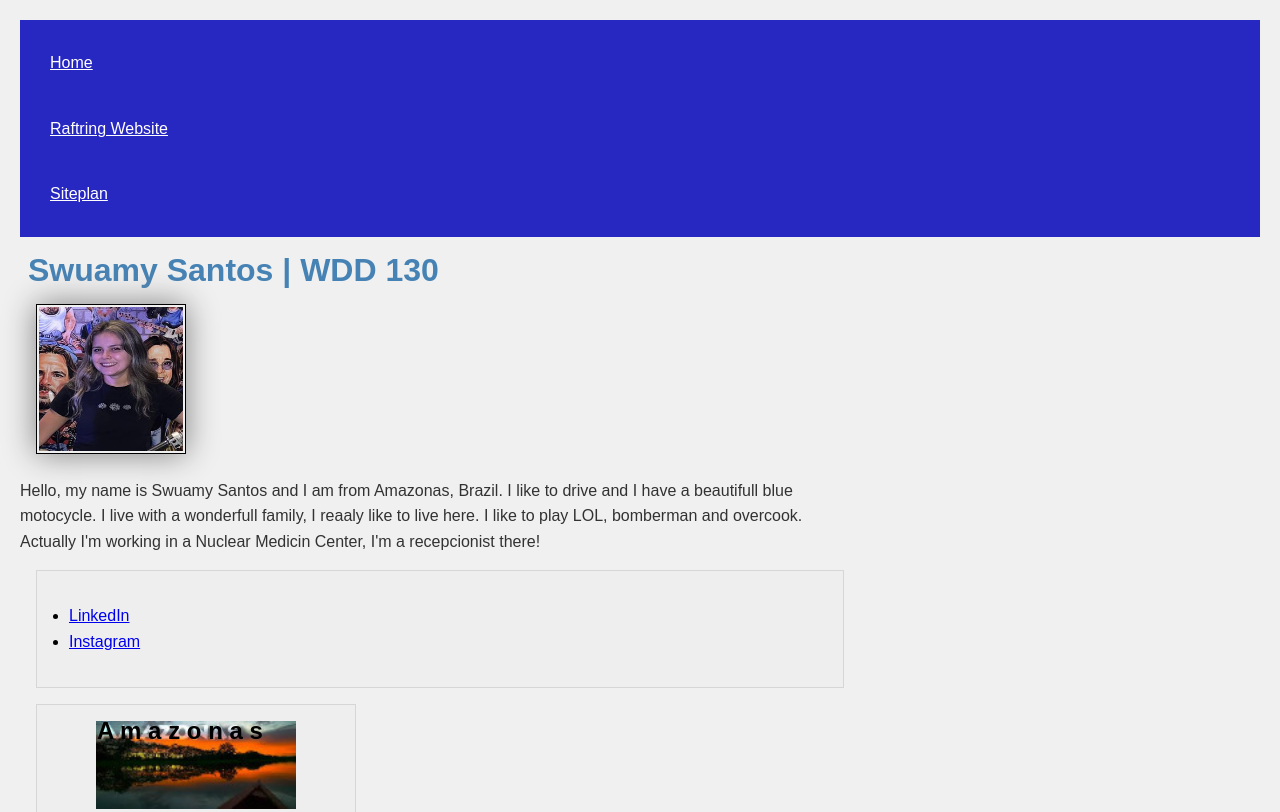
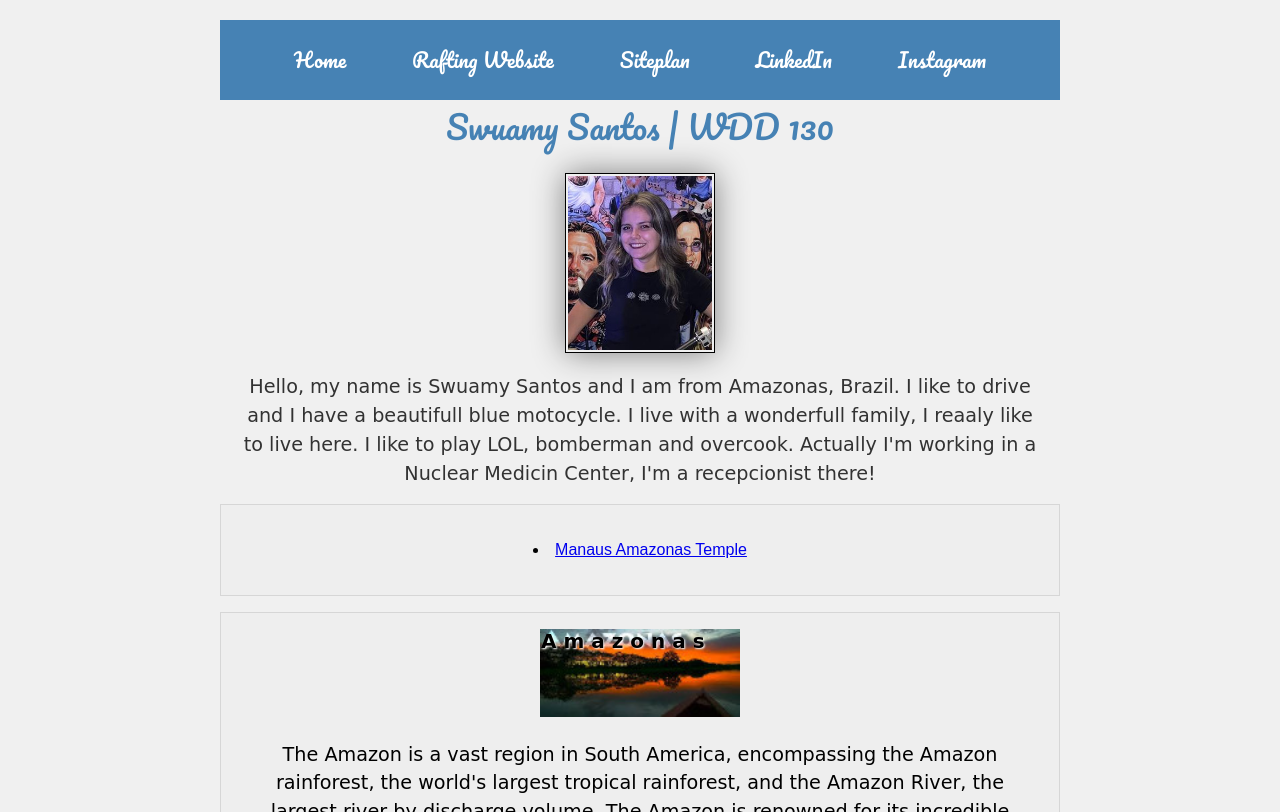
Before and after one commit to swamyssantos/wdd130, a plain HTML site: page index.html in a window 1280 px wide. Shown: the top 812 px of the page. Drawn offline with Linux system fonts and the light colour scheme; a web font is replaced by a local one.

Commit message:
refresh the index.html in github and this respect css

```diff
--- a/index.html
+++ b/index.html
@@ -6,6 +6,11 @@
     <meta name="viewport" content="width=device-width,initial-scale=1.0">
     <title>Swuamy Santos | WDD 130 </title>
     <link rel="stylesheet" href="styles.css">
+    <link rel="preconnect" href="https://fonts.googleapis.com">
+    <link rel="preconnect" href="https://fonts.gstatic.com" crossorigin>
+   <link rel="preconnect" href="https://fonts.googleapis.com">
+<link rel="preconnect" href="https://fonts.gstatic.com" crossorigin>
+<link href="https://fonts.googleapis.com/css2?family=Caveat:wght@400..700&family=Edu+NSW+ACT+Cursive:wght@400..700&family=Meow+Script&family=Pacifico&family=Sarina&display=swap" rel="stylesheet">
     <meta name="css code practice" content="A page that i use to Share and practice my skills with CSS code.">
     <meta name="author" content="Swuamy Santos">
 </head>
@@ -13,10 +18,14 @@
 <header>
     <nav>
         <a href="#">Home</a>
-        <a href="wwr/">Raftring Website</a>
-        <a href="wwr/site-plan-rafting.html">Siteplan</a>
+        <a href="wwr/about.html">Rafting Website</a>
+        <a href="/wwr">Siteplan</a>
+        <a href="https://www.linkedin.com/in/swuamysantos/">LinkedIn</a>
+        <a href="https://www.instagram.com/swamy.santos?igsh=amVjY2wxOTFlM2p3">Instagram</a>
+
     </nav>
 </header>
+<div class="grid">
 <main>
     <h1> Swuamy Santos | WDD 130</h1>
     <img src="profile.jpg" alt="Profile image of Swuamy Santos." width="300">
@@ -26,10 +35,11 @@
 bomberman and overcook. Actually I'm working in a Nuclear Medicin Center, I'm a recepcionist there!
   </p>
     <ul class="box indent">
-        <li><a href="https://www.linkedin.com/in/swuamysantos/">LinkedIn</a></li>
-        <li><a href="https://www.instagram.com/swamy.santos?igsh=amVjY2wxOTFlM2p3">Instagram</a></li>
+        <li> <a href="https://www.churchofjesuschrist.org/temples/details/manaus-brazil-temple?lang=por">Manaus Amazonas Temple</a> </li>
+
 
 </main>
+
 <aside class="box">
   <h2>A m a z o n a s</h2>
   <img src="amazonas.jpg" alt="Rio Amazonas">
@@ -37,6 +47,7 @@ bomberman and overcook. Actually I'm working in a Nuclear Medicin Center, I'm a
 The Amazon rainforest, often called the "lungs of the Earth," is a vast expanse of tropical forest covering much of the Amazon basin. It is characterized by high rainfall, warm temperatures, and incredible biodiversity. The Amazon River, the lifeblood of the region, flows through the rainforest, carrying a massive volume of water to the Atlantic Ocean. The Amazon is home to an estimated 10% of all known species on Earth, including iconic animals like jaguars, anacondas, and river dolphins.
 The region is also home to diverse indigenous cultures, each with unique traditions and knowledge of the rainforest. However, the Amazon is facing threats from deforestation, mining, and other human activities. Protecting this vital ecosystem and its inhabitants is crucial for the health of the planet and the well-being of its people.</p>
 </aside>
+</div>
 <footer>
     <p> © 2025 • Swuamy Santos • Amazonas, Brasil. </p>
 </footer>
--- a/styles.css
+++ b/styles.css
@@ -3,6 +3,36 @@
   padding: 0;
   box-sizing: border-box;
 }
+
+main {
+  max-width: 840px;
+  margin: 0 auto;
+}
+
+
+header, .grid, footer {
+      max-width: 840px;
+      margin: 0 auto;
+    }
+
+.grid {
+      display: grid;
+      align-items: center;
+    }
+
+    main {
+      grid-column: 1/1;
+      grid-row: 1/2;
+      margin: 0px;
+    }
+
+    aside {
+      width: 3rem;
+      position: relative;
+      grid-column: 1/1;
+      grid-row: 2/2;
+    }
+
 
 body {
     font-family: Arial, Helvetica, sans-serif;
@@ -14,34 +44,58 @@ body {
 
 
 nav {
-    background-color: rgb(39, 39, 194);
-    padding: 10px;
+    background-color: Steelblue;
+    padding: 1rem;
+    display: flex;
+    justify-content: space-evenly;
+    align-items: center;
+    position: relative;
 }
 
 nav a {
-    color: white;
+    color: rgb(255, 255, 255);
     display: block;
-    padding: 20px;
+    padding: 10px;
+    padding: 0.5rem;
+    font-size: 20px;
+    display: flex;
+    text-decoration: none;
+    font-family: "Pacifico", cursive;
 }
 
 
 h1 {
-    color: Steelblue;
-    padding: .5rem;
+  color: Steelblue;
+  font-family: "Pacifico", cursive;
+  font-weight: 400;
+  font-style: normal;
+  padding: 1px;
+  text-align: center;
   }
 
   main img {
     width: 150px;
-    height: 150px;
+    height: 180px;
     border: 1px solid black;
     padding: 2px;
     box-shadow: 0 0 30px gray;
-    float: center;
-    margin: 0 0 1rem 1rem;
+    display: block;
+    margin: 20px auto;
+
 }
 
 p {
     padding: 0;
+    align-content: center;
+    text-align: center;
+    font-size: 1.2rem;
+    margin: 1rem;
+    line-height: 1.5;
+    font-family: "Edu NSW ACT Cursive", cursive;
+    font-optical-sizing: auto;
+
+
+
 }
 
 main {
@@ -73,8 +127,15 @@ aside img {
 
 aside h2 {
   position: absolute;
-  top: 7px;
-  left: 60px;
+  top: 12px;
+  left: 320px;
+  text-decoration-color: 0 0 50px gray;
+  text-shadow: 1px 1px 2px #ffffff;
+  font-family: "Sarina", cursive;
+  font-weight: 4300;
+  font-style: normal;
+  font-size: 20px;
+  letter-spacing: 0.0em;
 }
 
 
@@ -86,15 +147,27 @@ footer {
 
 /* class selectors */
 .box {
-  margin: 1rem;
+  width: 840px;
+  margin-left: auto;
+  margin-right: auto;
   border: 1px solid rgba(0,0,0,.1);
   padding: 1rem;
+  text-align: center;
   background-color: #eee;
   color: #000;
+  display: block;
+  float: none;
 }
 
 .indent {
-  margin-left: 1rem;
+  width: 840px;
+  margin: 0 auto;
+  margin-left: auto;              /* empurra para a direita */
+  margin-right: auto;
   border: 1px solid rgba(0,0,0,.1);
+  list-style-position: inside;
+  text-align: center;
   padding: 2rem;
+  display: block;
+  float: none;
 }
--- a/wwr/styles/stylesamazon.css
+++ b/wwr/styles/stylesamazon.css
@@ -9,15 +9,19 @@ body {
     line-height: 1.6;
     padding: 0px;
     background-color: rgb(6, 39, 14);
-    color: rgb(50, 50, 50);
+    margin-top: 15px;
+    border-top: 1px solid rgb(170, 104, 0.993);
+    text-align: center;
+    color: rgb(170, 104, 0.993);
 }
 
 
 nav {
-    background-color: rgba(170, 104, 18, 0.993);
-    padding: 10px 10px;
+    background-color: rgb(170, 104, 0.993);
+    padding: 5px 5px;
     display: flex;
     align-items: center;
+    justify-content: space-between;
     position: relative;
     border: 3px solid rgb(170, 104, 0.993);
 }
@@ -42,13 +46,13 @@ nav .nav-links {
 nav .nav-links a {
     color: rgb(12, 71, 35);
     font-family: 'Cinzel', serif;
-    font-weight: 900;
+    font-weight: 800;
     text-transform: uppercase;
-    letter-spacing: 2px;
-    font-size: 80px;
+    letter-spacing: 0px;
+    font-size: 15px;
     text-decoration-color: 0 0 30px gray;
     text-shadow: 1px 1px 2px #000000;
-    font-size: 2rem;
+
 }
 
 nav .nav-links a:hover {
@@ -62,15 +66,15 @@ nav a {
     display: inline-block;
     justify-content: center;
     align-items: center;
-    padding: 20px;
+    padding: 5px;
     line-height: 2.5;
     font-family: 'Cinzel', serif;
     font-weight: 900;
     text-transform: uppercase;
     letter-spacing: 2px;
-    font-size: 24px;
+    font-size: 20px;
     text-decoration-color: 0 0 30px gray;
-    text-shadow: 1px 1px 1px #000000;
+    text-shadow: 1px 1px 1px #75500a;
 }
 
 
@@ -101,7 +105,8 @@ h1 {
   margin: 1rem;
   border: 1px solid rgba(0,0,0,.1);
   padding: 1rem;
-  background-color: #eee;
+  text-align: left;
+  background-color: #a18852;
   color: #000;
 }
 
@@ -111,6 +116,12 @@ h1 {
   padding: 2rem;
 }
 
+
+header, footer {
+      max-width: 840px;
+      margin: 0 auto;
+    }
+
 footer {
   margin-top: 15px;
   border-top: 1px solid rgb(170, 104, 0.993);
```
